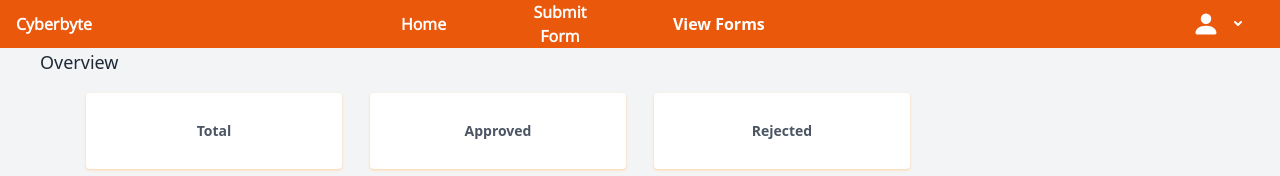
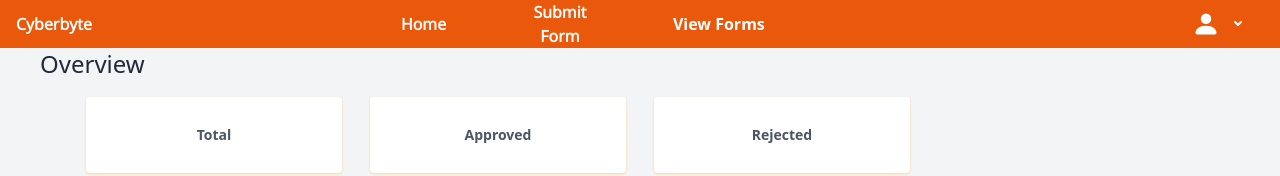
Before and after one commit to David-Zoldyck/pettycash-ui, a React (Vite) app: page /home in a window 1280 px wide. Shown: the top 176 px of the page. Built offline with nearby package versions, Linux system fonts and the light colour scheme; no server answers; sample sign-in values are in the browser's storage.

Commit message:
Added font text

```diff
--- a/src/App.jsx
+++ b/src/App.jsx
@@ -85,7 +85,7 @@
       <NavBar />
       <div className="flex flex-col justify-center space-y-[1px] px-10">
         <div className=" items-center">
-          <h1 className="text-gray-800 text-lg font-medium">Overview</h1>
+          <h1 className="text-gray-800 text-2xl font-medium">Overview</h1>
         </div>
 
         <div className="grid lg:grid-cols-4 md:grid-cols-2 sm:grid-cols-1 sm:place-self-center gap-7 py-4">
```
